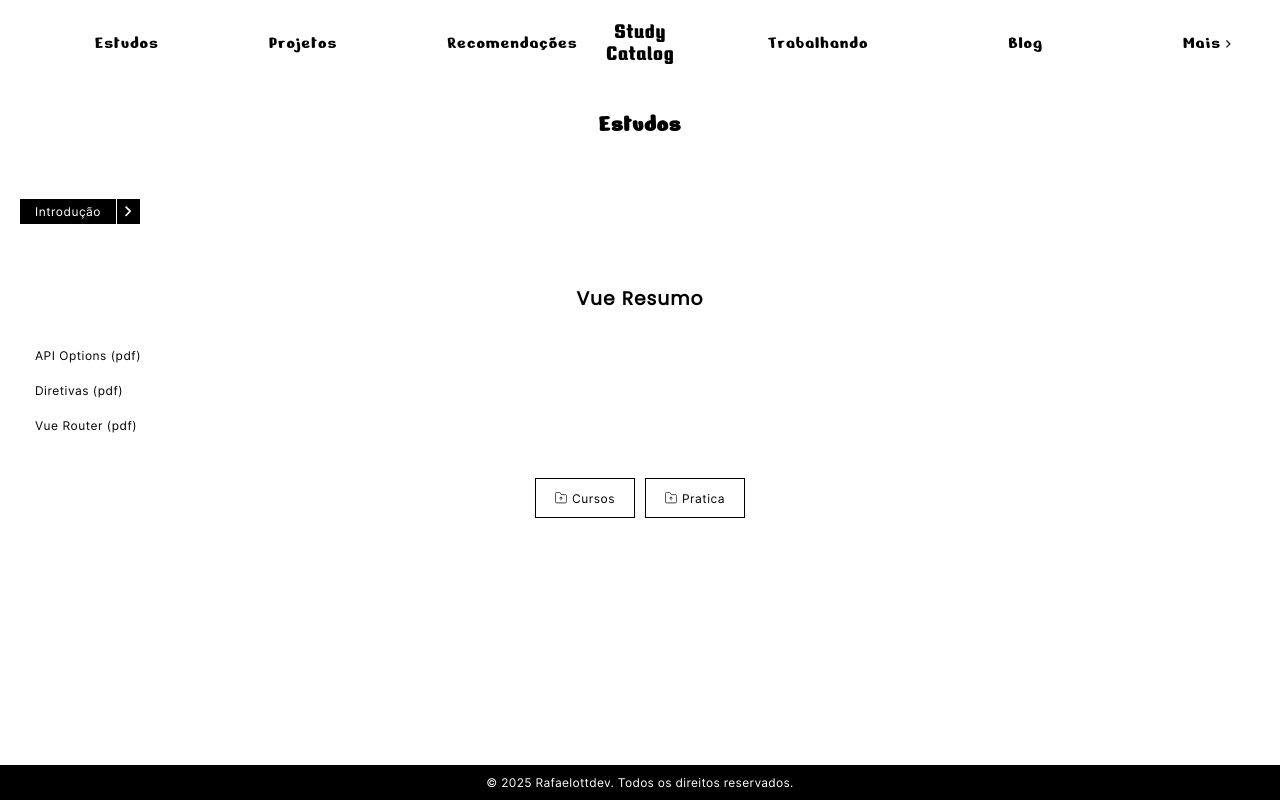
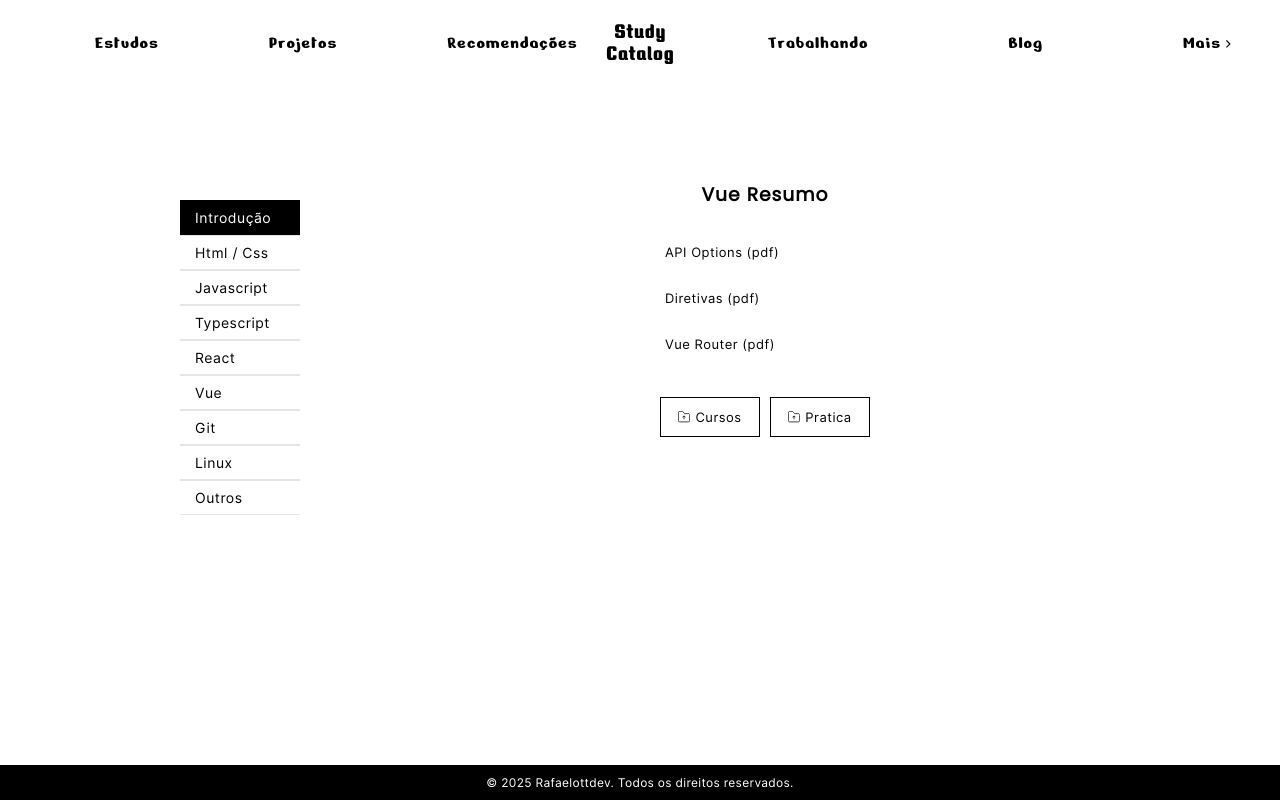
Before and after one commit to rafaelottdev/study-catalog, a React (Vite) app: page /estudando/vue in a window 1280 px wide. Built offline with nearby package versions, Linux system fonts and the light colour scheme.

Commit message:
style(study page): changing the page layout on desktop

```diff
--- a/src/pages/Study/Study.jsx
+++ b/src/pages/Study/Study.jsx
@@ -10,9 +10,11 @@ const Study = () => {
                 <h2>Estudos</h2>
             </div>
 
-            <StudyNavbar />
+            <div className={styles.study_wrapp}>
+                <StudyNavbar />
 
-            <StudyContent />
+                <StudyContent />
+            </div>
         </section>
     )
 }
--- a/src/pages/Study/Study.module.css
+++ b/src/pages/Study/Study.module.css
@@ -11,3 +11,17 @@
     font-family: var(--subtitle_font);
     letter-spacing: 1px;
 }
+
+@media (min-width: 850px) {
+    .study_container {
+        margin-top: 100px;
+    }
+
+    .study_title {
+        display: none;
+    }
+
+    .study_wrapp {
+        display: flex;
+    }
+}
--- a/src/pages/Study/StudyContent/Intro/Intro.module.css
+++ b/src/pages/Study/StudyContent/Intro/Intro.module.css
@@ -11,3 +11,10 @@
 .container > p:not(:last-child) {
     margin-bottom: 10px;
 }
+
+@media (min-width: 850px) {
+    .container {
+        width: 800px;
+        font-size: 14px;
+    }
+}
--- a/src/pages/Study/StudyContent/StudyContent.module.css
+++ b/src/pages/Study/StudyContent/StudyContent.module.css
@@ -63,3 +63,22 @@
     stroke: black;
     fill: transparent;
 }
+
+@media (min-width: 850px) {
+    .container {
+        margin-left: 230px;
+        padding: 0px 30px 0 30px;
+    }
+
+    .main_list > li > a {
+        font-size: 13px;
+    }
+
+    .main_list > li:not(:last-child) > a {
+        margin-bottom: 20px;
+    }
+
+    .list > li > a {
+        font-size: 13px;
+    }
+}
--- a/src/pages/Study/StudyNavbar/StudyNavbar.jsx
+++ b/src/pages/Study/StudyNavbar/StudyNavbar.jsx
@@ -83,14 +83,6 @@ const studyNavbar = () => {
                                             >
                                                 {objList.title}
                                             </Link>
-
-                                            <button
-                                                className={`
-                                                    ${styles.tecnology_icon_btn}
-                                                    ${activeItems[objList.id] ? `${styles.icon_rotate}` : ""}`}
-                                                    onClick={() => toggleItem(objList.id)}
-                                            >
-                                            </button>
                                         </div>
                                     </li>
                                 )
--- a/src/pages/Study/StudyNavbar/StudyNavbar.module.css
+++ b/src/pages/Study/StudyNavbar/StudyNavbar.module.css
@@ -60,7 +60,7 @@ svg {
 }
 
 .tecnology_wrapp {
-    width: inherit;
+    width: 100%;
     height: 25px;
 
     display: flex;
@@ -110,3 +110,46 @@ svg {
 .expand {
     height: auto;
 }
+
+@media (min-width: 850px) {
+    .tecnology_nav {
+        margin-right: 200px;
+        padding-left: 180px;
+    }
+
+    .tecnology_list {
+        height: auto;
+    }
+
+    .intro_icon_btn {
+        display: none;
+    }
+
+    .intro_wrapp {
+        width: 120px;
+        height: 35px;
+    }
+
+    .intro_wrapp > a {
+        width: 100%;
+        height: 35px;
+
+        font-size: 14px;
+    }
+
+    .tecnology_list {
+        width: 120px;
+    }
+
+    .tecnology_wrapp {
+        width: 100%;
+        height: 35px;
+    }
+
+    .tecnology_wrapp > a {
+        width: 100%;
+        height: 100%;
+
+        font-size: 14px;
+    }
+}
--- a/src/styles/studySubList.css
+++ b/src/styles/studySubList.css
@@ -22,3 +22,14 @@
 .list > li:not(:last-child) {
     margin-bottom: 5px;
 }
+
+@media (min-width: 850px) {
+    .container {
+        margin-left: 233px;
+        padding: 0px 30px 30px 30px;
+    }
+
+    .list > li > a {
+        font-size: 13px;
+    }
+}
```
